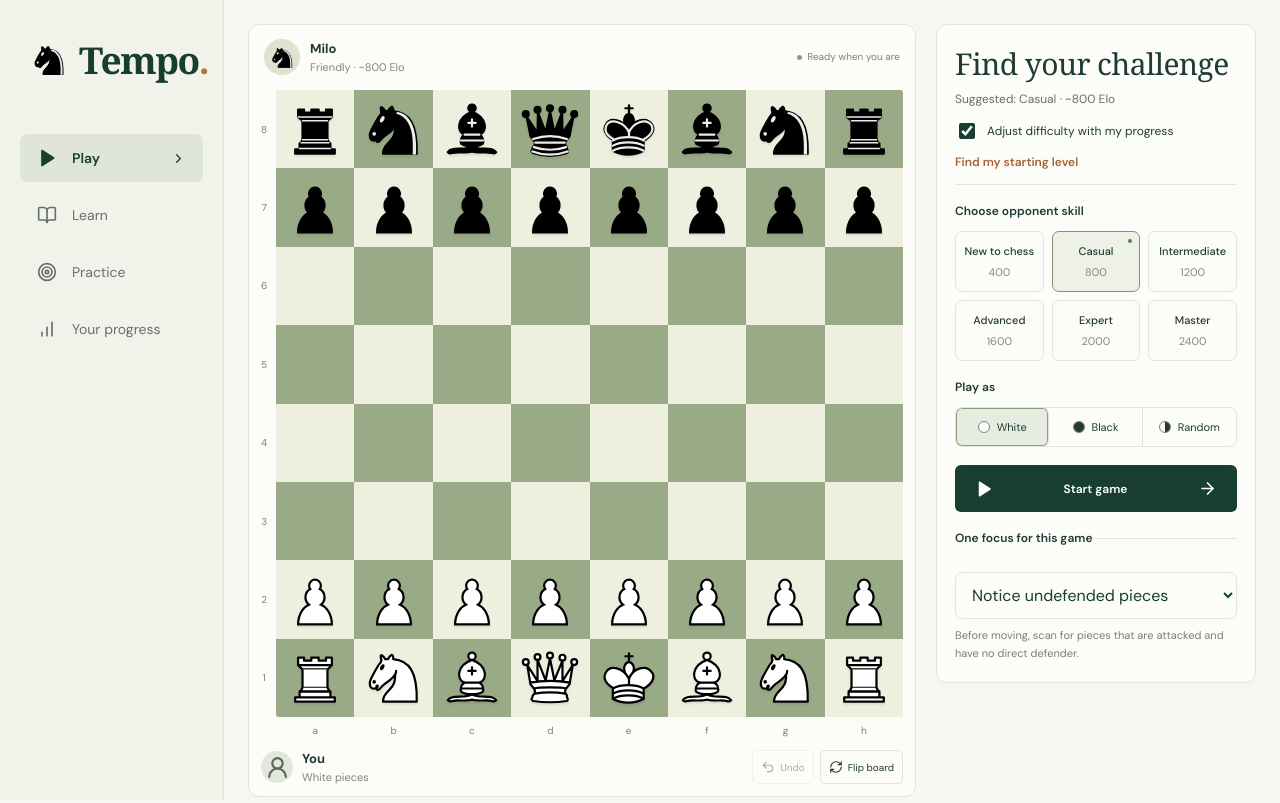
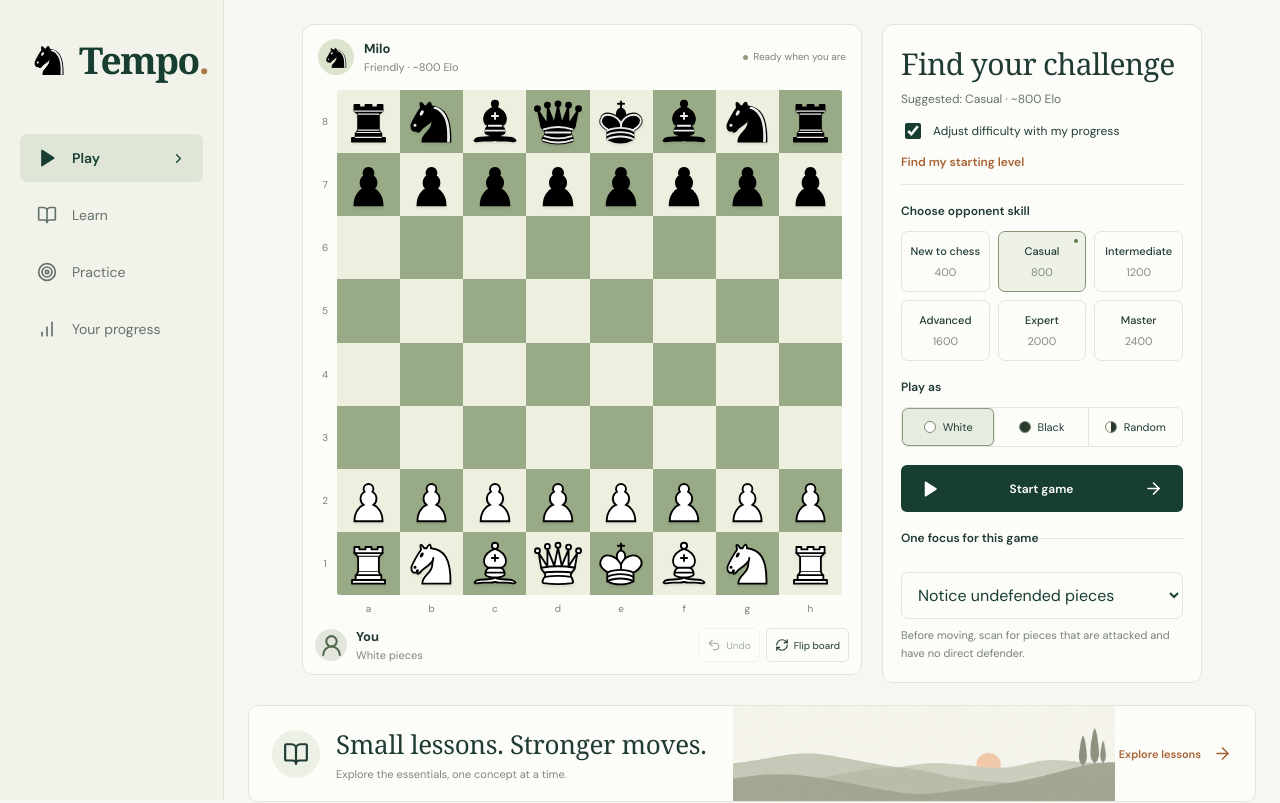
Before and after one commit to pbot424/tempo-chess-trainer, a React (Vite) app: page / in a window 1280 px wide. Shown: the top 803 px of the page. Built offline with nearby package versions, Linux system fonts and the light colour scheme; a web font is replaced by a local one.

Commit message:
fix: fit the desktop chessboard to viewport height

```diff
--- a/src/style.css
+++ b/src/style.css
@@ -2074,3 +2074,22 @@ legend {
 @media (max-width: 720px) {
   .coach-conversation { height: 440px; }
 }
+
+/* Reserve vertical room for player rows, controls, and collapsed move history. */
+@media (min-width: 721px) {
+  .play-page .play-layout {
+    --coach-width: 320px;
+    max-width: calc(100dvh - 240px + var(--coach-width) + 20px);
+    margin-inline: auto;
+  }
+  .play-page .board-wrap {
+    max-width: max(160px, calc(100dvh - 280px));
+    margin-inline: auto;
+  }
+}
+@media (min-width: 721px) and (max-width: 1100px) {
+  .play-page .play-layout { --coach-width: 260px; }
+}
+@media (min-width: 1500px) {
+  .play-page .play-layout { --coach-width: 380px; }
+}
```
